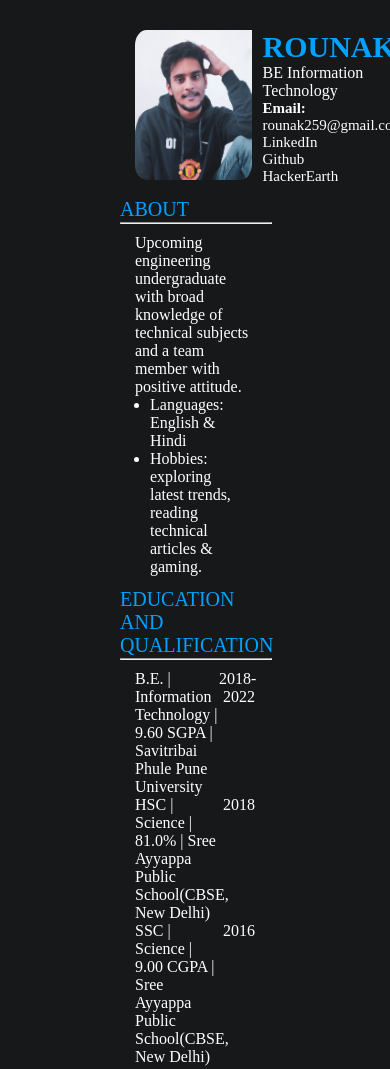
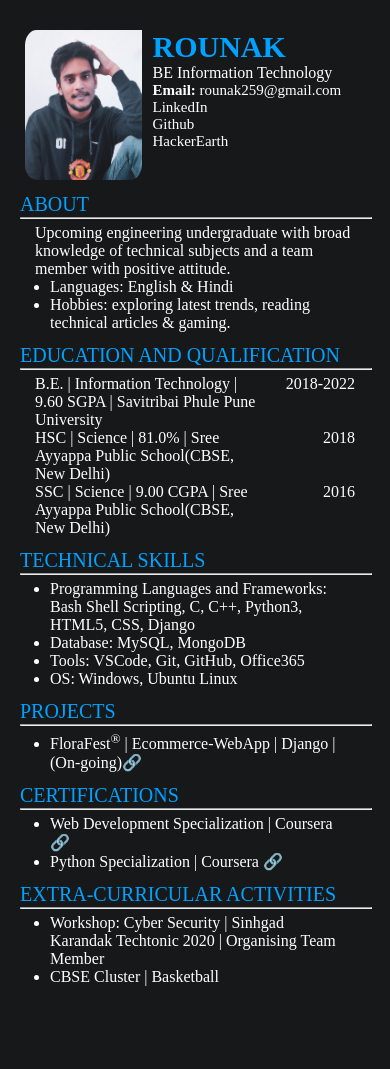
Before and after one commit to Rounak259/Resume_V1, a plain HTML site: page index.html in a window 390 px wide. Shown: the top 1069 px of the page. After the commit the page ends 989 px from the top, so only its background shows below. Drawn offline with Linux system fonts and the light colour scheme.

Commit message:
new styles

```diff
--- a/style.css
+++ b/style.css
@@ -15,6 +15,24 @@ body{
 a{
     text-decoration: none;
     color: white;
+}
+.line{
+    align-self: center;
+    color: black;
+    display: block;
+    width: 100%;
+    unicode-bidi: isolate;
+    margin-block-start: 1px;
+    margin-block-end: 1px;
+    margin-inline-start: auto;
+    margin-inline-end: auto;
+    overflow: hidden;
+    border-style: inset;
+    border-width: 1px;
+    margin-bottom: 5px;
+}
+.list{
+    margin: 0 15px;
 }
 .rounak_info{
     width: 100%;
@@ -54,7 +72,80 @@ section{
 .content{
     margin: 0 15px;
 }
+.left{
+    width: 70%;
+    float: left;
+}
+.right{
+    width: 30%;
+    float: right;
+    text-align: right;
+}
+.edu div div{
+    display: inline-flex;
+    width: 100%;
+}
+.title{
+    width: 100%;
+    color: rgb(0, 162, 255);
+    font-size: 20px;
+    font-weight: 500;
+}
+@media only screen and (max-width:1080px){
+    .line{
+        align-self: center;
+        color: black;
+        display: block;
+        width: 100%;
+        unicode-bidi: isolate;
+        margin-block-start: 1px;
+        margin-block-end: 1px;
+        margin-inline-start: auto;
+        margin-inline-end: auto;
+        overflow: hidden;
+        border-style: inset;
+        border-width: 1px;
+        margin-bottom: 5px;
+    }
     .list{
+        margin: 0 15px;
+    }
+    .rounak_info{
+        width: 100%;
+        display: inline-flex;
+    }
+    .info{
+        float: left;
+        padding: 30px 0px 0px 5px;
+    }
+    .info a p{
+        font-size: 15px;
+    }
+    .name{
+        color: rgb(0, 162, 255);
+        font-size: 30px;
+        font-weight: 800;
+    }
+    .rounak{
+        float:left;
+        width: fit-content;
+    }
+    .avatar{
+        border-bottom-right-radius: 10%;
+        border-top-left-radius: 10%;
+        border-bottom-left-radius: 10%;
+    }
+    .rounak img{
+        max-height: 150px;
+        max-width: 150px;
+        float: right;
+        margin: 30px 5px 0px 35px;
+
+    }
+    section{
+        padding: 9px 20px 3px 20px;
+    }
+    .content{
         margin: 0 15px;
     }
     .left{
@@ -70,6 +161,14 @@ section{
         display: inline-flex;
         width: 100%;
     }
+    .title{
+        width: 100%;
+        color: rgb(0, 162, 255);
+        font-size: 20px;
+        font-weight: 500;
+    }
+}
+@media only screen and (max-width:720px){
     .line{
         align-self: center;
         color: black;
@@ -83,11 +182,61 @@ section{
         overflow: hidden;
         border-style: inset;
         border-width: 1px;
-    margin-bottom: 10px;
+        margin-bottom: 5px;
     }
-.icon{
-    max-width: 42px;
-    max-height: 42px;
+    .list{
+        margin: 0 15px;
+    }
+    .rounak_info{
+        width: 100%;
+        display: inline-flex;
+    }
+    .info{
+        float: left;
+        padding: 30px 0px 0px 5px;
+    }
+    .info a p{
+        font-size: 15px;
+    }
+    .name{
+        color: rgb(0, 162, 255);
+        font-size: 30px;
+        font-weight: 800;
+    }
+    .rounak{
+        float:left;
+        width: fit-content;
+    }
+    .avatar{
+        border-bottom-right-radius: 10%;
+        border-top-left-radius: 10%;
+        border-bottom-left-radius: 10%;
+    }
+    .rounak img{
+        max-height: 150px;
+        max-width: 150px;
+        float: right;
+        margin: 30px 5px 0px 35px;
+
+    }
+    section{
+        padding: 9px 20px 3px 20px;
+    }
+    .content{
+        margin: 0 5px 0 15px;
+    }
+    .left{
+        width: 70%;
+        float: left;
+    }
+    .right{
+        width: 30%;
+        float: right;
+        text-align: right;
+    }
+    .edu div div{
+        display: inline-flex;
+        width: 100%;
     }
     .title{
         width: 100%;
@@ -95,6 +244,81 @@ section{
         font-size: 20px;
         font-weight: 500;
     }
-@media (max-width:1440px){
+}
+@media only screen and (max-width:480px){
+    .line{
+        align-self: center;
+        color: black;
+        display: block;
+        width: 100%;
+        unicode-bidi: isolate;
+        margin-block-start: 1px;
+        margin-block-end: 1px;
+        margin-inline-start: auto;
+        margin-inline-end: auto;
+        overflow: hidden;
+        border-style: inset;
+        border-width: 1px;
+        margin-bottom: 5px;
+    }
+    .list{
+        margin: 0 15px;
+    }
+    .rounak_info{
+        width: 100%;
+        display: inline-flex;
+    }
+    .info{
+        float: left;
+        padding: 30px 0px 0px 5px;
+    }
+    .info a p{
+        font-size: 15px;
+    }
+    .name{
+        color: rgb(0, 162, 255);
+        font-size: 30px;
+        font-weight: 800;
+    }
+    .rounak{
+        float:left;
+        width: fit-content;
+    }
+    .avatar{
+        border-bottom-right-radius: 10%;
+        border-top-left-radius: 10%;
+        border-bottom-left-radius: 10%;
+    }
+    .rounak img{
+        max-height: 150px;
+        max-width: 150px;
+        float: right;
+        margin: 30px 5px 0px 25px;
 
     }
+    section{
+        padding: 9px 20px 3px 20px;
+    }
+    .content{
+        margin: 0 15px;
+    }
+    .left{
+        width: 70%;
+        float: left;
+    }
+    .right{
+        width: 30%;
+        float: right;
+        text-align: right;
+    }
+    .edu div div{
+        display: inline-flex;
+        width: 100%;
+    }
+    .title{
+        width: 100%;
+        color: rgb(0, 162, 255);
+        font-size: 20px;
+        font-weight: 500;
+    }
+}
```
Lines whose indentation alone changed are shown as unchanged.
